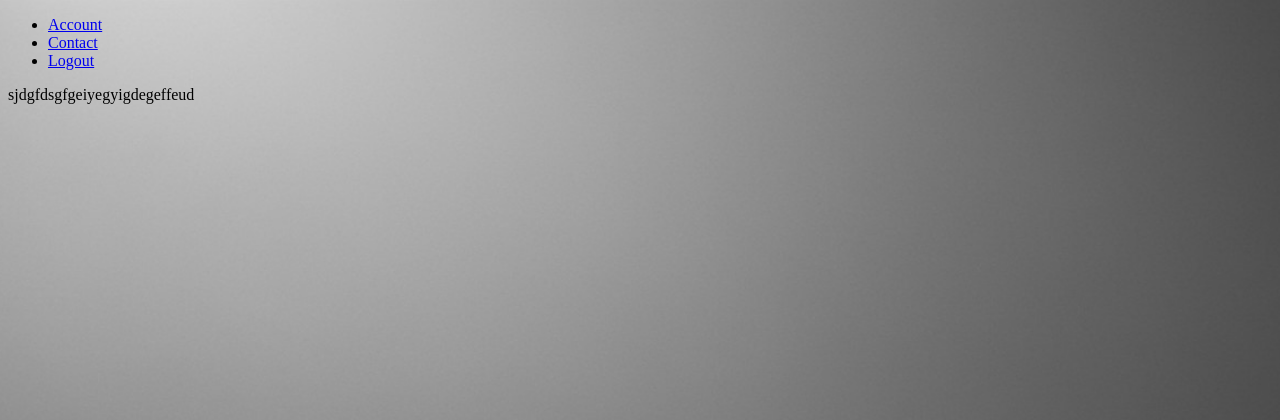
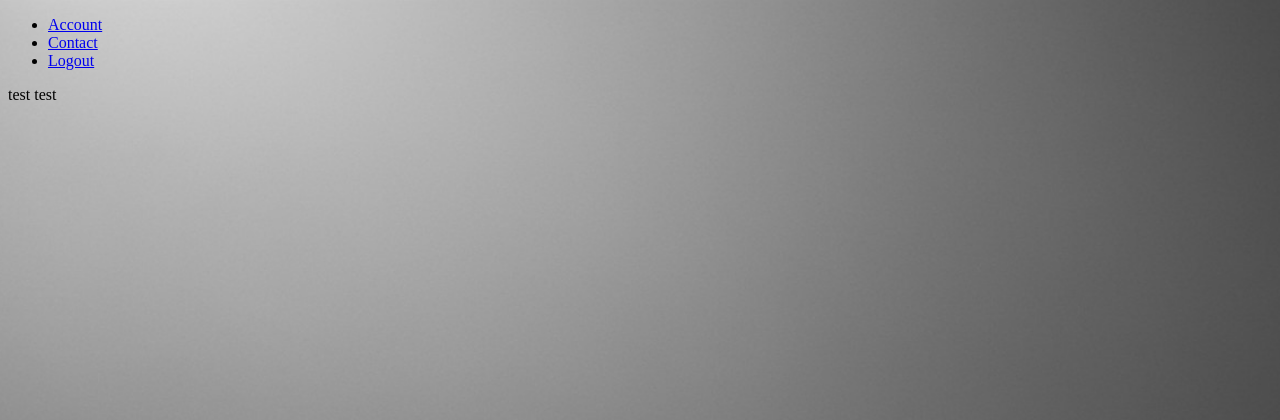
Before and after one commit to liviru-sama/FarmToKeells, a PHP site: the page made by app/views/farmer/view_profile.php in a window 1280 px wide. Shown: the top 420 px of the page. Run offline with PHP 8.4, Linux system fonts and the light colour scheme; the template is opened without the code that fills it, so the values that code supplies are empty; the visitor is signed in with stand-in values (Sample User, id 1); some libraries are stand-ins or nearby versions.

Commit message:
test test

```diff
--- a/app/views/farmer/view_profile.php
+++ b/app/views/farmer/view_profile.php
@@ -1 +1 @@
-sjdgfdsgfgeiyegyigdegeffeud
+test test
```
